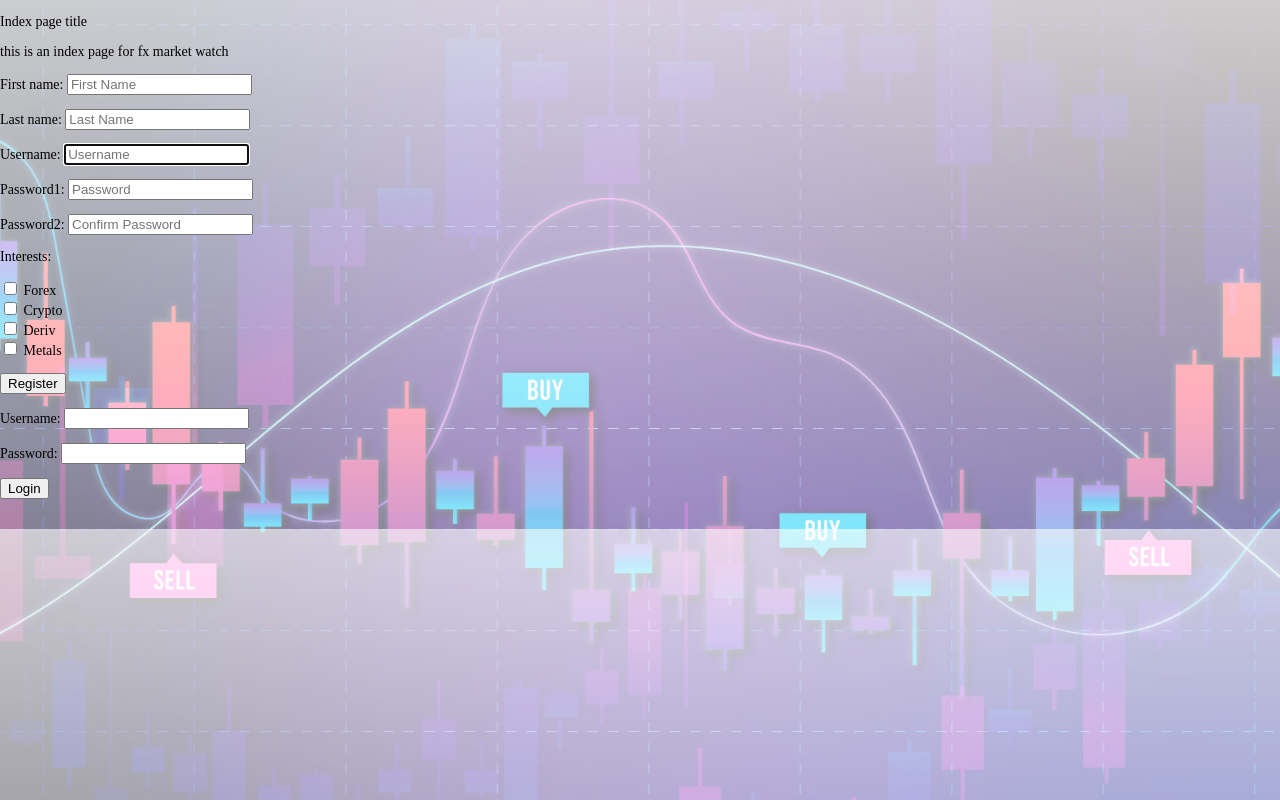
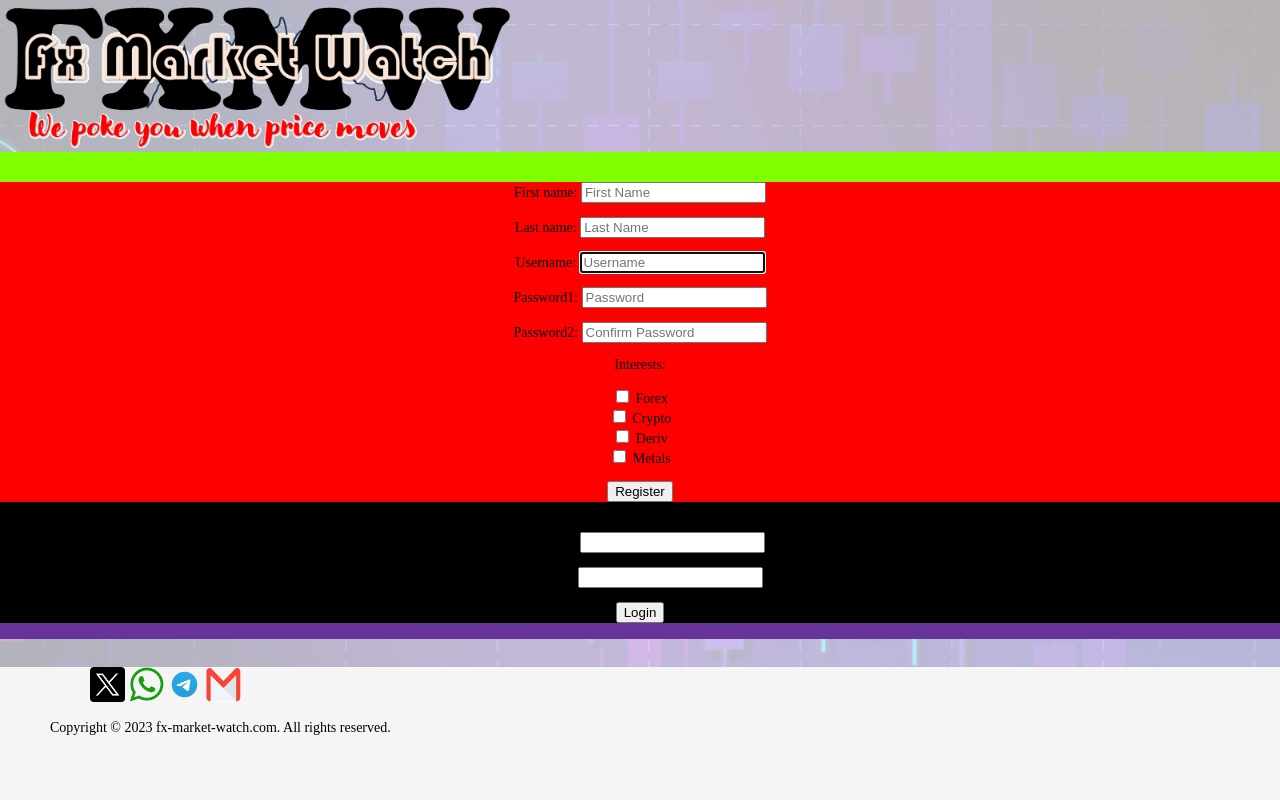
Before and after one commit to georgeeset/fx-price-watch, a Django app: page / in a window 1280 px wide. Run offline with Django 4.2, Linux system fonts and the light colour scheme.

Commit message:
attempting to use flexible column for landing page

```diff
--- a/fx_market_watch/templates/base.html
+++ b/fx_market_watch/templates/base.html
@@ -6,12 +6,12 @@
     <meta charset="UTF-8">
     <meta http-equiv="Cache-Control" content="no-cache, no-store, must-revalidate">
     <link rel="stylesheet" href="{% static "styles/style.css" %}">
+    <link rel="stylesheet" href="{% static "styles/index.css" %}">
     <meta name="viewport" content="width=device-width, initial-scale=1.0">
     <title>Document</title>
 </head>
 <body>
     {% comment %} {% include 'partials/_header.html' %} {% endcomment %}
-
     <main>
         {% block content %}
         {% endblock content %}
--- a/fx_market_watch/templates/index.html
+++ b/fx_market_watch/templates/index.html
@@ -1,14 +1,24 @@
 {% extends 'base.html' %}
 {% block content %}
-<p> Index page title</p>
-<p> this is an index page for fx market watch</p>
 
-<form method='post'>
+<div class="indexHead">
+    <img class="bana" src="../static/styles/imgs/fxmarketwatch1.png" alt="FX MARKET WATCH logo">
+<div>
+
+    <center>
+		<div class="row">
+			<div class="col-md-4 col-sm-6"
+				style="background-color: chartreuse;">
+				<br>
+                <form method='post' class="signupForm">
                     {% csrf_token %}
                     {{ signupform.as_p }}
                     <input type='submit', name='signup' value='Register'>
                   </form>
-
+			</div>
+			<div class="col-md-4 col-sm-6"
+				style="background-color: black;">
+				<br>
                 {% if login_error_message%}
                 <p class='formError'>
                     Error in form! {{ login_error_message }}
@@ -19,6 +29,16 @@
                 {% csrf_token %}
                 {{ loginform.as_p }}
                 <input type='submit', name='login' value='Login'>
+            </form>
+			</div>
+			<!-- Sum of SM col exceeds 12 so if the screen
+				is small (less than 576px) the last column
+				will Automatically get aligned in the next row -->
+			<div class="col-md-4 col-sm-6"
+				style="background-color: rebeccapurple;">
+				<br>
+			</div>
+		</div>
+	</center>
 
-</p>
     {%endblock%}
--- a/fx_market_watch/templates/partials/_footer.html
+++ b/fx_market_watch/templates/partials/_footer.html
@@ -1 +1,20 @@
-<br>
+<footer>
+    <div class="container">
+
+        <div class="col-md-6">
+            <ul>
+              <li class="iconItem"><a href="#"><img src="../static/styles/imgs/x-logo.png" alt="Twitter" height="35" width="35"></a></li>
+              <li class="iconItem"><a href="#"><img src="../static/styles/imgs/whatsapp-logo.png" alt="WhatsApp" height="35" width="35"></a></li>
+              <li class="iconItem"><a href="#"><img src="../static/styles/imgs/telegram-logo.png" alt="Telegram" height="35" width="35"></a></li>
+              <li class="iconItem"><a href="#"><img src="../static/styles/imgs/email-logo.png" alt="Email" height="35" width="35"></a></li>
+            </ul>
+          </div>
+
+      <div class="row">
+        <div class="col-md-6">
+          <p>Copyright © 2023 fx-market-watch.com. All rights reserved.</p>
+        </div>
+
+      </div>
+    </div>
+  </footer>
--- a/fxmktwatch/models.py
+++ b/fxmktwatch/models.py
@@ -2,7 +2,7 @@ from django.db import models
 from django import forms
 from django.contrib.auth.forms import UserCreationForm
 from django.contrib.auth.models import User
-from django.forms import ModelForm
+from django.forms import ModelForm, PasswordInput, TextInput
 from fxmktwatch.utils import constants
 from datetime import datetime
 from phonenumber_field.formfields import PhoneNumberField
--- /dev/null
+++ b/static/styles/index.css
@@ -0,0 +1,15 @@
+
+.indexHeead {
+    display: block;
+    background-color: whitesmoke;
+}
+
+.bana{
+    width: 40%;
+    height: auto;
+}
+
+
+.signupForm {
+    background-color: red;
+}
--- a/static/styles/style.css
+++ b/static/styles/style.css
@@ -1,13 +1,18 @@
 
 body {
   background-repeat: no-repeat;
-  background: linear-gradient(rgba(255, 255, 255, 0.8), rgba(255, 255, 255, 0.5)), url("imgs/background.jpg");
+  background: linear-gradient(rgba(255, 255, 255, 0.7), rgba(255, 255, 255, 0.7)), url("imgs/background.jpg");
   background-size: cover;
   margin: 0;
   padding: 0;
   font-size: 0.875rem;
   font-family: var(--font-family-primary);
   color: var(--body-fg);
+  /* setup the page body layout*/
+  height: 100vh;
+  display: flex;
+  flex-direction: column;
+   /* setup the page body layout*/
 }
 
 .banner-head {
@@ -77,3 +82,29 @@ body {
   list-style: none;
   float: left;
 }
+
+
+.iconItem {
+  display: inline;
+}
+
+.container {
+  background-color: whitesmoke;
+  padding-left: 50px;
+  padding-bottom: 50px;
+}
+
+footer {
+  margin-top: auto;
+}
+
+.bodyContainer {
+  display: flex;
+  flex-direction: row;
+  justify-content: space-between;
+}
+.column {
+  width: 30%;
+  margin-right: 10px;
+  display: inline;
+}
```
Also changed, not shown: static/styles/imgs/email-logo.png (added), static/styles/imgs/fxmarketwatch.png (added), static/styles/imgs/fxmarketwatch1.png (added), static/styles/imgs/telegram-logo.png (added), static/styles/imgs/whatsapp-logo.png (added), static/styles/imgs/x-logo.png (added). Lines whose indentation alone changed are shown as unchanged.
